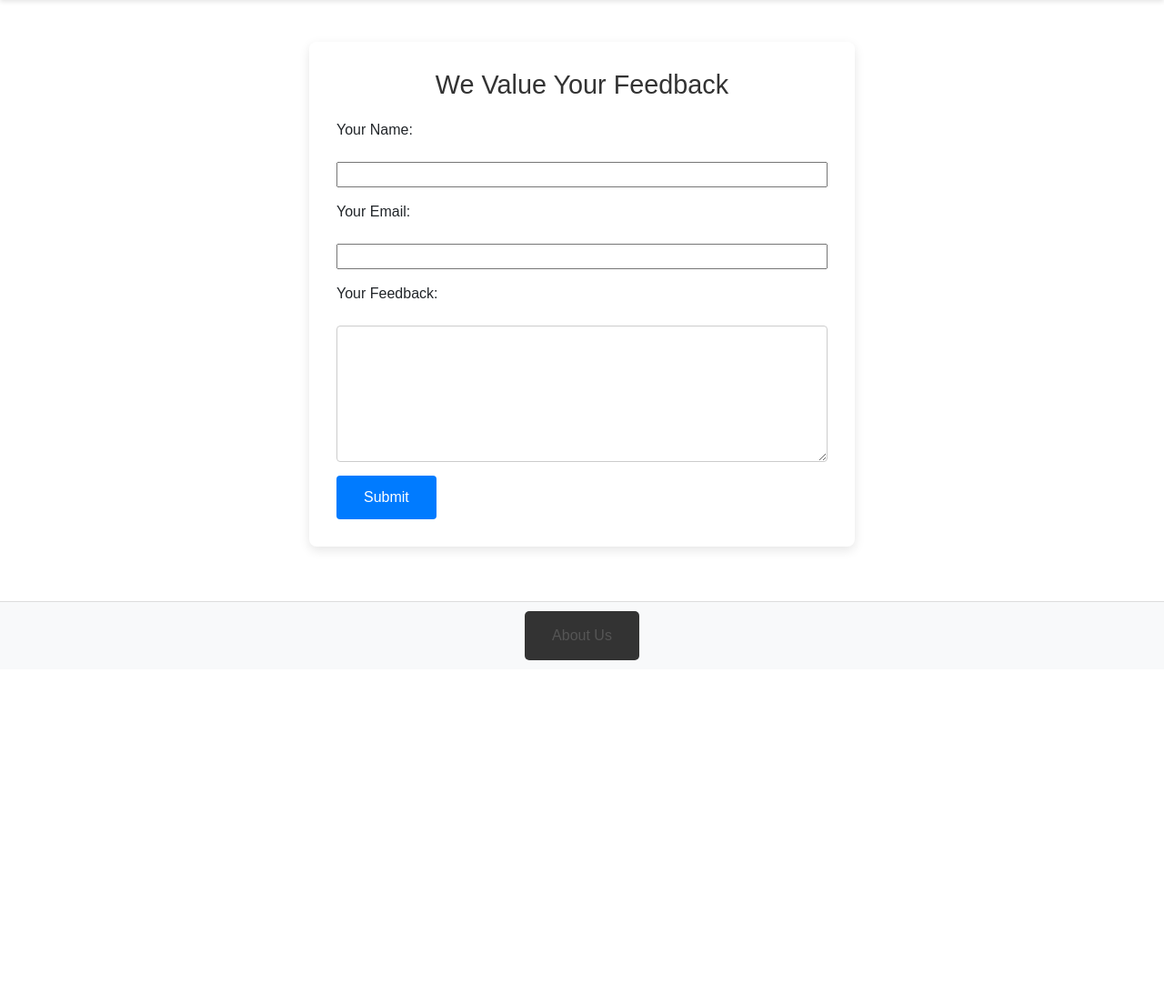
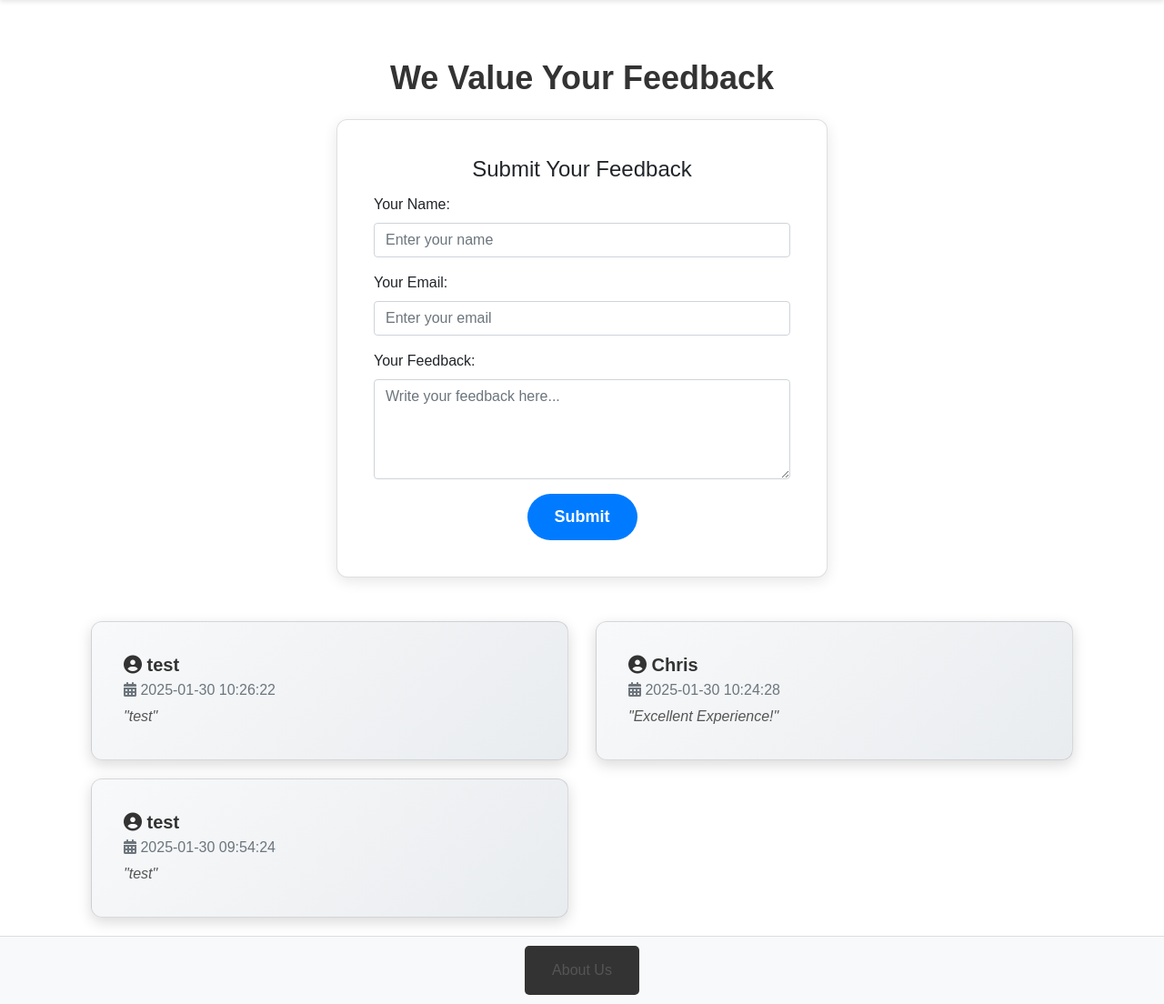
Before and after one commit to Nikoliadis/DEV5003-Nikoliadis, a Flask app: page /feedback in a window 1280 px wide. Shown: the part 64-1168 px from the top of the page at 91% size. Before the commit the page ends 790 px from the top, so only its background shows below. Run offline with Flask 3, Linux system fonts and the light colour scheme; some libraries are stand-ins or nearby versions.

Commit message:
Fixed the Feedback

```diff
--- a/server.py
+++ b/server.py
@@ -111,6 +111,8 @@ class ContactMessage(db.Model):
 class Feedback(db.Model):
     id = db.Column(db.Integer, primary_key=True)
     user_id = db.Column(db.Integer, db.ForeignKey('user.id'), nullable=True)
+    username = db.Column(db.String(100), nullable=False)  # Ensure this column exists
+    email = db.Column(db.String(120), nullable=False)
     feedback = db.Column(db.Text, nullable=False)
     created_at = db.Column(db.DateTime, default=db.func.current_timestamp())
     status = db.Column(db.String(20), default='unread')
@@ -527,6 +529,8 @@ def feedback():
         print(f"Received Feedback: {name}, {email}, {feedback_text}")
 
         new_feedback = Feedback(user_id=current_user.id if current_user.is_authenticated else None,
+                                name=name,
+                                email=email,
                                 feedback=feedback_text)
         db.session.add(new_feedback)
         db.session.commit()
@@ -534,17 +538,47 @@ def feedback():
         flash("Thank you for your feedback!", "success")
         return redirect(url_for('feedback'))
 
-    return render_template('feedback.html')
+    try:
+        # Query feedback from the database
+        feedback_entries = Feedback.query.order_by(Feedback.created_at.desc()).all()
+
+        return render_template('feedback.html', feedback=feedback_entries)
+
+    except Exception as e:
+        app.logger.error(f"Error fetching feedback: {e}")
+        flash("An error occurred while loading feedback.", "danger")
+        return redirect(url_for('home'))
 
 
 @app.route('/submit_feedback', methods=['POST'])
 def submit_feedback():
-    feedback_text = request.form['feedback']
-    new_feedback = Feedback(user_id=current_user.id if current_user.is_authenticated else None, feedback=feedback_text)
-    db.session.add(new_feedback)
-    db.session.commit()
-    flash('Thank you for your feedback!', 'success')
-    return redirect(url_for('feedback'))
+    try:
+        name = request.form.get('name')
+        email = request.form.get('email')
+        feedback_text = request.form.get('feedback')
+
+        if not name or not email or not feedback_text:
+            flash("All fields are required!", "danger")
+            return redirect(url_for('feedback'))
+
+        new_feedback = Feedback(
+            user_id=current_user.id if current_user.is_authenticated else None,
+            username=name,  # Store name
+            email=email,  # Store email
+            feedback=feedback_text,
+            status="unread"
+        )
+        db.session.add(new_feedback)
+        db.session.commit()
+
+        flash("Thank you for your feedback!", "success")
+        return redirect(url_for('feedback'))
+
+    except Exception as e:
+        app.logger.error(f"Error submitting feedback: {e}")
+        flash("An error occurred. Please try again.", "danger")
+        return redirect(url_for('feedback'))
+
 
 @app.route('/submit_contact_message', methods=['POST'])
 def submit_contact_message():
--- a/templates/feedback.html
+++ b/templates/feedback.html
@@ -1,21 +1,142 @@
 {% extends "base.html" %}
 
 {% block title %}Feedback{% endblock %}
-{% block header %}We Value Your Feedback{% endblock %}
+
 {% block content %}
-    <div class="feedback">
-        <h2>We Value Your Feedback</h2>
-        <form action="{{ url_for('submit_feedback') }}" method="POST">
-            <label for="name">Your Name:</label>
-            <input type="text" id="name" name="name" required>
+<div class="container mt-5">
+    <h2 class="text-center mb-4 title-style">
+        We Value Your Feedback
+    </h2>
 
-            <label for="email">Your Email:</label>
-            <input type="email" id="email" name="email" required>
+    <!-- Feedback Submission Form -->
+    <div class="feedback-form-container">
+        <div class="card feedback-form-card">
+            <div class="card-body">
+                <h4 class="card-title text-center">Submit Your Feedback</h4>
+                <form action="{{ url_for('submit_feedback') }}" method="POST">
+                    <div class="mb-3">
+                        <label for="name" class="form-label">Your Name:</label>
+                        <input type="text" id="name" name="name" class="form-control" placeholder="Enter your name" required>
+                    </div>
 
-            <label for="feedback">Your Feedback:</label>
-            <textarea id="feedback" name="feedback" rows="4" required></textarea>
+                    <div class="mb-3">
+                        <label for="email" class="form-label">Your Email:</label>
+                        <input type="email" id="email" name="email" class="form-control" placeholder="Enter your email" required>
+                    </div>
 
-            <button type="submit">Submit</button>
-        </form>
+                    <div class="mb-3">
+                        <label for="feedback" class="form-label">Your Feedback:</label>
+                        <textarea id="feedback" name="feedback" rows="4" class="form-control" placeholder="Write your feedback here..." required></textarea>
+                    </div>
+
+                    <div class="text-center">
+                        <button type="submit" class="btn btn-primary submit-feedback-btn">Submit</button>
+                    </div>
+                </form>
+            </div>
+        </div>
     </div>
+
+    <!-- Display Existing Feedback -->
+    <div class="row mt-5">
+        {% for entry in feedback %}
+        <div class="col-md-6">
+            <div class="card feedback-card">
+                <div class="card-body">
+                    <h5 class="card-title">
+                        <i class="fas fa-user-circle"></i> {{ entry.username }}
+                    </h5>
+                    <h6 class="card-subtitle mb-2 text-muted">
+                        <i class="fas fa-calendar-alt"></i> {{ entry.created_at.strftime('%Y-%m-%d %H:%M:%S') }}
+                    </h6>
+                    <p class="card-text feedback-text">"{{ entry.feedback }}"</p>
+                </div>
+            </div>
+        </div>
+        {% else %}
+        <p class="text-center text-muted mt-4">No feedback has been submitted yet.</p>
+        {% endfor %}
+    </div>
+</div>
+
+<!-- Custom Styles -->
+<style>
+    .title-style {
+        font-family: 'Poppins', sans-serif;
+        font-size: 36px;
+        font-weight: 700;
+        color: #333;
+    }
+
+    /* Feedback Form Card */
+    .feedback-form-container {
+        display: flex;
+        justify-content: center;
+    }
+
+    .feedback-form-card {
+        width: 50%;
+        background: white;
+        padding: 20px;
+        border-radius: 12px;
+        box-shadow: 0 4px 15px rgba(0, 0, 0, 0.1);
+        transition: transform 0.2s ease-in-out;
+    }
+
+    .feedback-form-card:hover {
+        transform: scale(1.02);
+    }
+
+    .submit-feedback-btn {
+        font-size: 18px;
+        padding: 12px 30px;
+        font-weight: bold;
+        border-radius: 30px;
+        background: #007bff;
+        border: none;
+        transition: background 0.3s ease-in-out;
+    }
+
+    .submit-feedback-btn:hover {
+        background: #0056b3;
+        color: white;
+    }
+
+    /* Feedback Cards */
+    .feedback-card {
+        background: linear-gradient(135deg, #f8f9fa, #e9ecef);
+        color: #333;
+        border-radius: 12px;
+        padding: 15px;
+        margin-bottom: 20px;
+        box-shadow: 0 5px 15px rgba(0, 0, 0, 0.15);
+        transition: transform 0.2s ease-in-out;
+    }
+
+    .feedback-card:hover {
+        transform: scale(1.05);
+    }
+
+    .feedback-card .card-title {
+        font-weight: bold;
+        font-size: 20px;
+    }
+
+    .feedback-card .feedback-text {
+        font-size: 16px;
+        color: #555;
+        font-style: italic;
+    }
+
+    /* Responsive Design */
+    @media (max-width: 768px) {
+        .feedback-form-card {
+            width: 90%;
+        }
+    }
+</style>
+
+<!-- Font Awesome for Icons -->
+<script src="https://kit.fontawesome.com/a076d05399.js" crossorigin="anonymous"></script>
+
 {% endblock %}
```
Also changed, not shown: instance/users.db.
